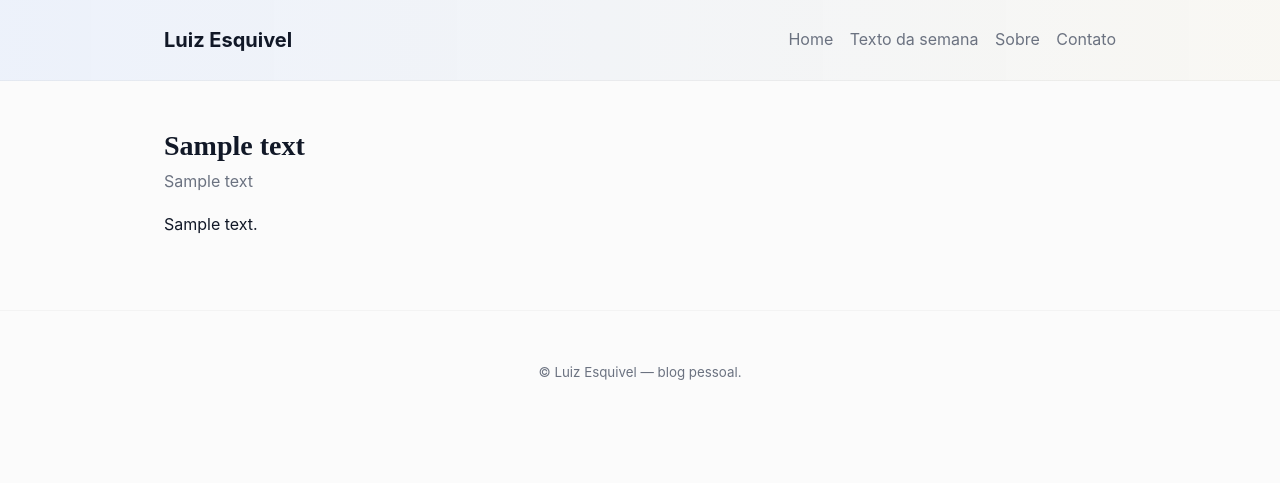
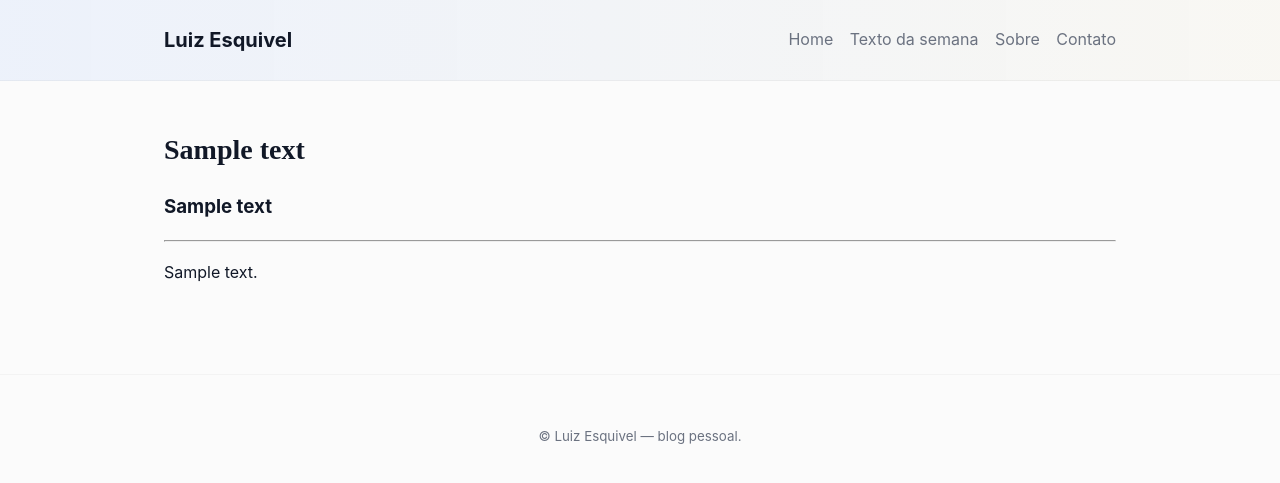
Before and after one commit to esquivelluiz964/blog_esquivel, a Flask app: page /texto-da-semana in a window 1280 px wide. Shown: the top 483 px of the page. Run offline with Flask 3, Linux system fonts and the light colour scheme; tables that the repository leaves empty hold one stand-in row (values such as "Sample post").

Commit message:
att texto da semana no front

```diff
--- a/routes/public_routes.py
+++ b/routes/public_routes.py
@@ -55,4 +55,5 @@ def texto_da_semana():
     if not current:
         flash("Nenhum texto da semana disponível.", "info")
         return redirect(url_for('public.home'))
-    return render_template('public/texto_semana.html', text=current.text)
+    html = markdown2.markdown(current.text.body or '')
+    return render_template('public/texto_semana.html', text=current.text, html=html)
--- a/templates/public/texto_semana.html
+++ b/templates/public/texto_semana.html
@@ -1,12 +1,9 @@
 {% extends "_base.html" %}
 {% block content %}
-<div class="text-full">
-  <h1>{{ text.title }}</h1>
-  {% if text.subtitle %}
-  <p class="card-subtitle">{{ text.subtitle }}</p>
-  {% endif %}
-  <div class="text-body">
-    {{ text.body|safe }}
-  </div>
-</div>
+  <article class="text-full">
+    <h1>{{ text.title }}</h1>
+    {% if text.subtitle %}<h3>{{ text.subtitle }}</h3>{% endif %}
+    <hr/>
+    <div class="text-body">{{ html|safe }}</div>
+  </article>
 {% endblock %}
```
